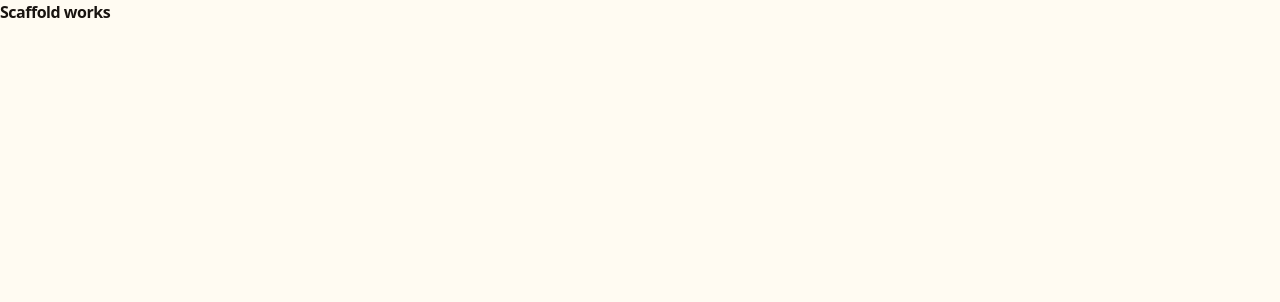
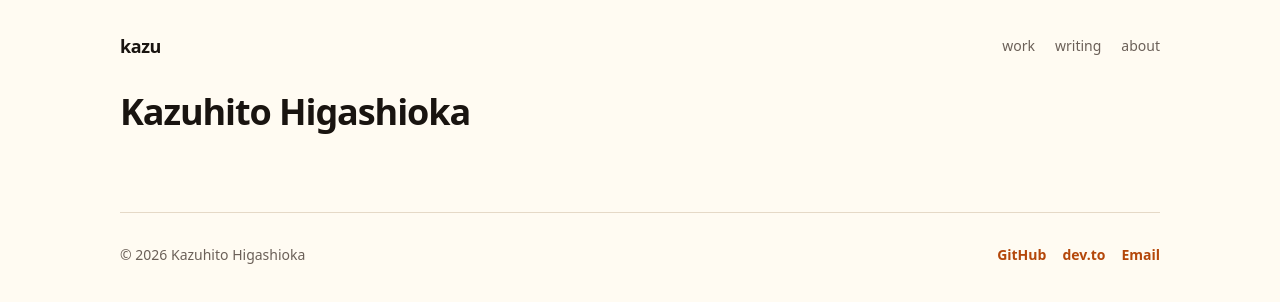
Before and after one commit to kmhigashioka/kazuhito.dev, an Astro site: page / in a window 1280 px wide. Built offline with nearby package versions, Linux system fonts and the light colour scheme; Astro itself is replaced by a stand-in of ours.

Commit message:
feat: add base layout, nav, footer and legacy redirects

```diff
--- /dev/null
+++ b/src/components/Footer.astro
@@ -0,0 +1,16 @@
+---
+import { profile } from '../content/profile';
+---
+
+<footer class="mt-20 border-t border-border-warm py-8 text-sm text-ink-muted">
+  <div class="flex flex-wrap items-center justify-between gap-4">
+    <p class="m-0">&copy; {new Date().getFullYear()} {profile.name}</p>
+    <ul class="flex list-none gap-4 p-0">
+      {profile.links.map(({ label, href }) => (
+        <li>
+          <a href={href} class="font-semibold text-accent-deep no-underline">{label}</a>
+        </li>
+      ))}
+    </ul>
+  </div>
+</footer>
--- /dev/null
+++ b/src/components/Nav.astro
@@ -0,0 +1,32 @@
+---
+import { profile } from '../content/profile';
+
+const { pathname } = Astro.url;
+const links = [
+  { href: '/work', label: 'work' },
+  { href: '/writing', label: 'writing' },
+  { href: '/about', label: 'about' },
+];
+---
+
+<nav aria-label="Main" class="flex items-center justify-between py-8">
+  <a href="/" class="font-display text-lg font-black tracking-tight text-ink no-underline">
+    {profile.shortName.toLowerCase()}
+  </a>
+  <ul class="flex list-none gap-5 p-0 text-sm">
+    {links.map(({ href, label }) => (
+      <li>
+        <a
+          href={href}
+          aria-current={pathname === href ? 'page' : undefined}
+          class:list={[
+            'no-underline',
+            pathname === href ? 'font-bold text-ink' : 'font-medium text-ink-muted',
+          ]}
+        >
+          {label}
+        </a>
+      </li>
+    ))}
+  </ul>
+</nav>
--- /dev/null
+++ b/src/layouts/Base.astro
@@ -0,0 +1,34 @@
+---
+import '../styles/theme.css';
+import Nav from '../components/Nav.astro';
+import Footer from '../components/Footer.astro';
+
+interface Props {
+  title: string;
+  description: string;
+}
+
+const { title, description } = Astro.props;
+---
+
+<!doctype html>
+<html lang="en">
+  <head>
+    <meta charset="utf-8" />
+    <meta name="viewport" content="width=device-width, initial-scale=1" />
+    <title>{title}</title>
+    <meta name="description" content={description} />
+    <meta property="og:title" content={title} />
+    <meta property="og:description" content={description} />
+    <meta property="og:type" content="website" />
+    <link rel="canonical" href={new URL(Astro.url.pathname, Astro.site)} />
+    <link rel="icon" href="/favicon.ico" sizes="any" />
+  </head>
+  <body class="bg-paper text-ink">
+    <div class="mx-auto w-full max-w-(--spacing-content) px-6">
+      <Nav />
+      <main><slot /></main>
+      <Footer />
+    </div>
+  </body>
+</html>
--- a/src/pages/index.astro
+++ b/src/pages/index.astro
@@ -1,14 +1,8 @@
 ---
-import '../styles/theme.css';
+import Base from '../layouts/Base.astro';
+import { profile } from '../content/profile';
 ---
 
-<html lang="en">
-  <head>
-    <meta charset="utf-8" />
-    <meta name="viewport" content="width=device-width" />
-    <title>Kazuhito Higashioka</title>
-  </head>
-  <body>
-    <h1 class="text-ink">Scaffold works</h1>
-  </body>
-</html>
+<Base title={profile.name} description={profile.tagline}>
+  <h1 class="text-4xl">{profile.name}</h1>
+</Base>
```
Also changed, not shown: vercel.json.
